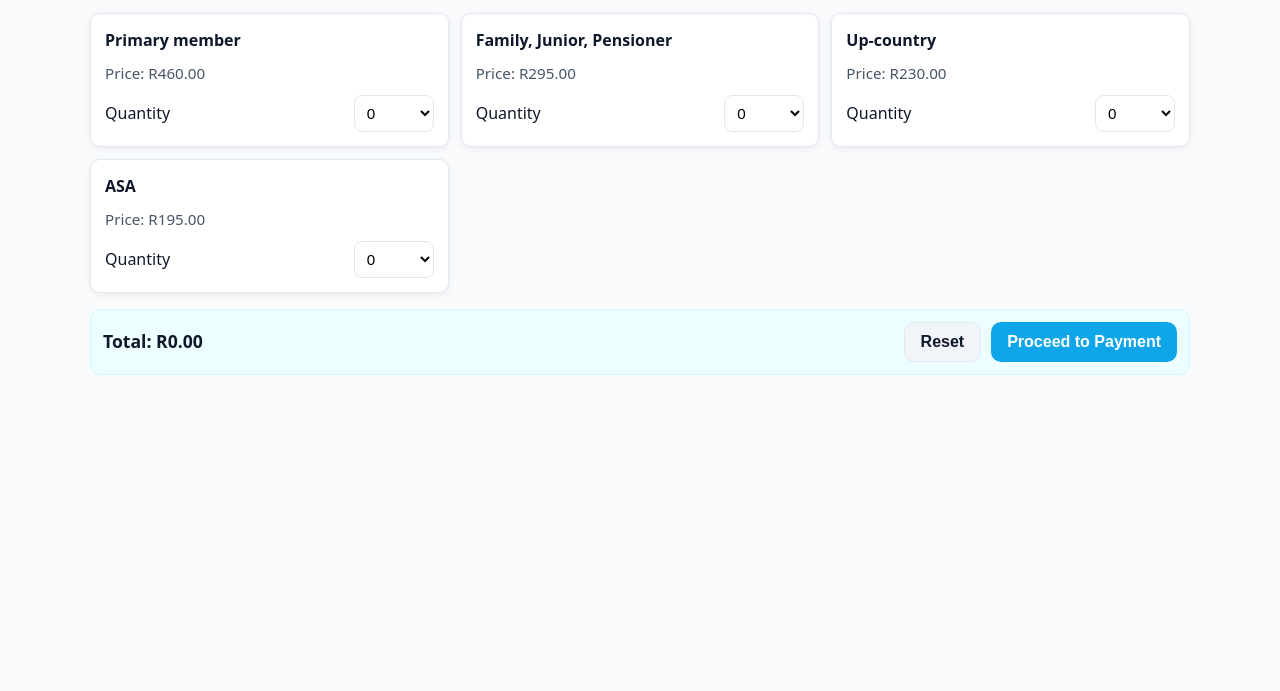
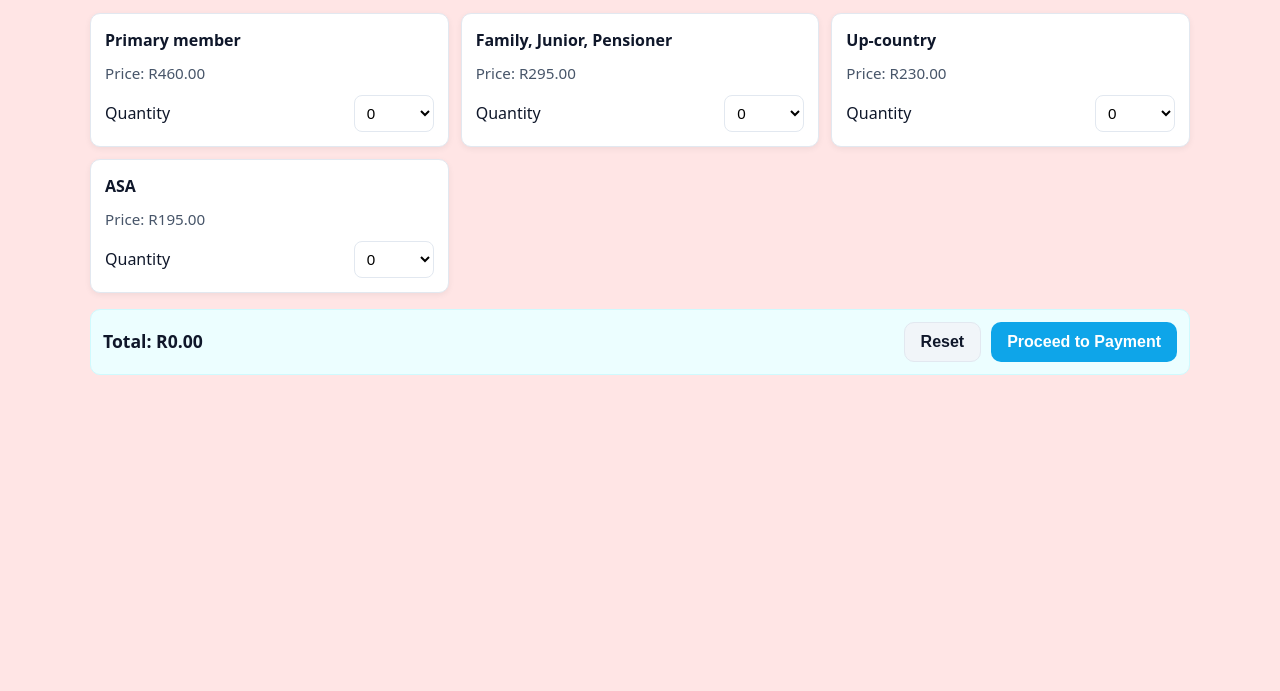
Before and after one commit to capemultisport/signup, a plain HTML site: page index.html in a window 1280 px wide. Shown: the part 109-800 px from the top of the page. Drawn offline with Linux system fonts and the light colour scheme.

Commit message:
Change background color to #ffe5e5

```diff
--- a/index.html
+++ b/index.html
@@ -19,7 +19,7 @@
     margin: 0;
     font-family: system-ui, -apple-system, Segoe UI, Roboto, sans-serif;
     color: var(--text);
-    background: var(--bg);
+    background: #ffe5e5;
     line-height: 1.5;
   }
   .container {
```
